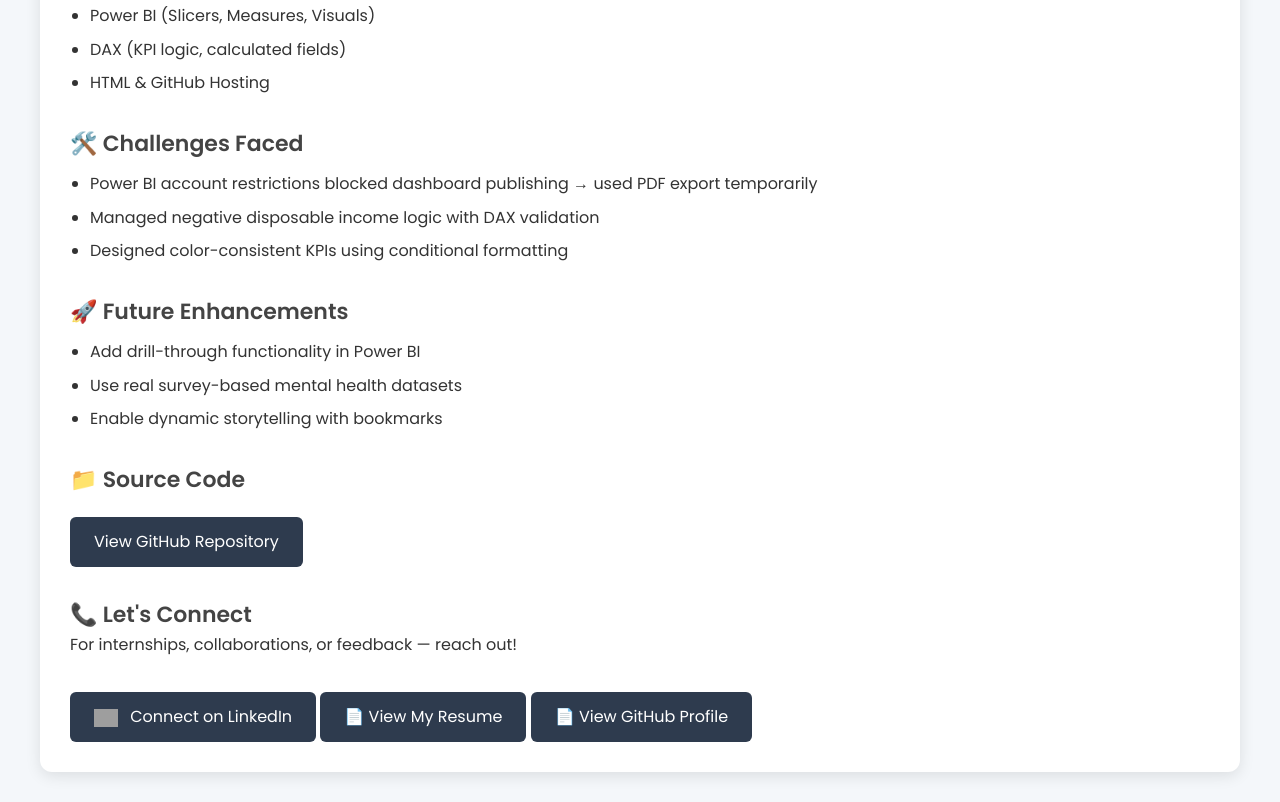
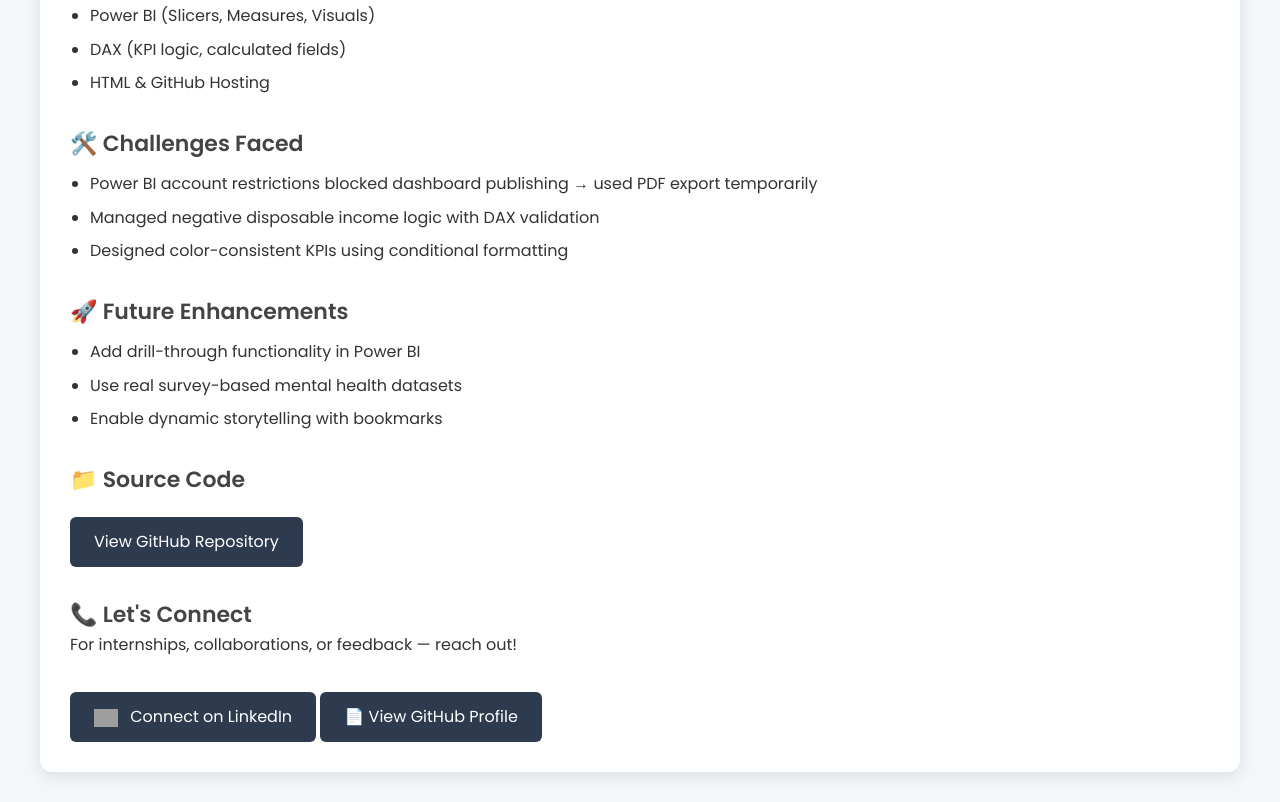
Before and after one commit to harshad912004/Mental_Health_Analysis-Finance, a plain HTML site: page index.html in a window 1280 px wide. Shown: the part 2290-3092 px from the top of the page. Drawn offline with Linux system fonts and the light colour scheme; grey boxes are pictures that could not be loaded.

Commit message:
Update index.html

```diff
--- a/index.html
+++ b/index.html
@@ -251,7 +251,6 @@
             <img src="https://cdn.jsdelivr.net/gh/devicons/devicon/icons/linkedin/linkedin-original.svg" alt="LinkedIn" style="height: 18px; vertical-align: middle; margin-right: 8px;">
             Connect on LinkedIn
         </a>
-        <a href="Harshad_Resume.pdf" class="btn" target="_blank">📄 View My Resume</a>
       <a href="https://github.com/harshad912004" class="btn" target="_blank">📄 View GitHub Profile</a>
     </div>
 
```
